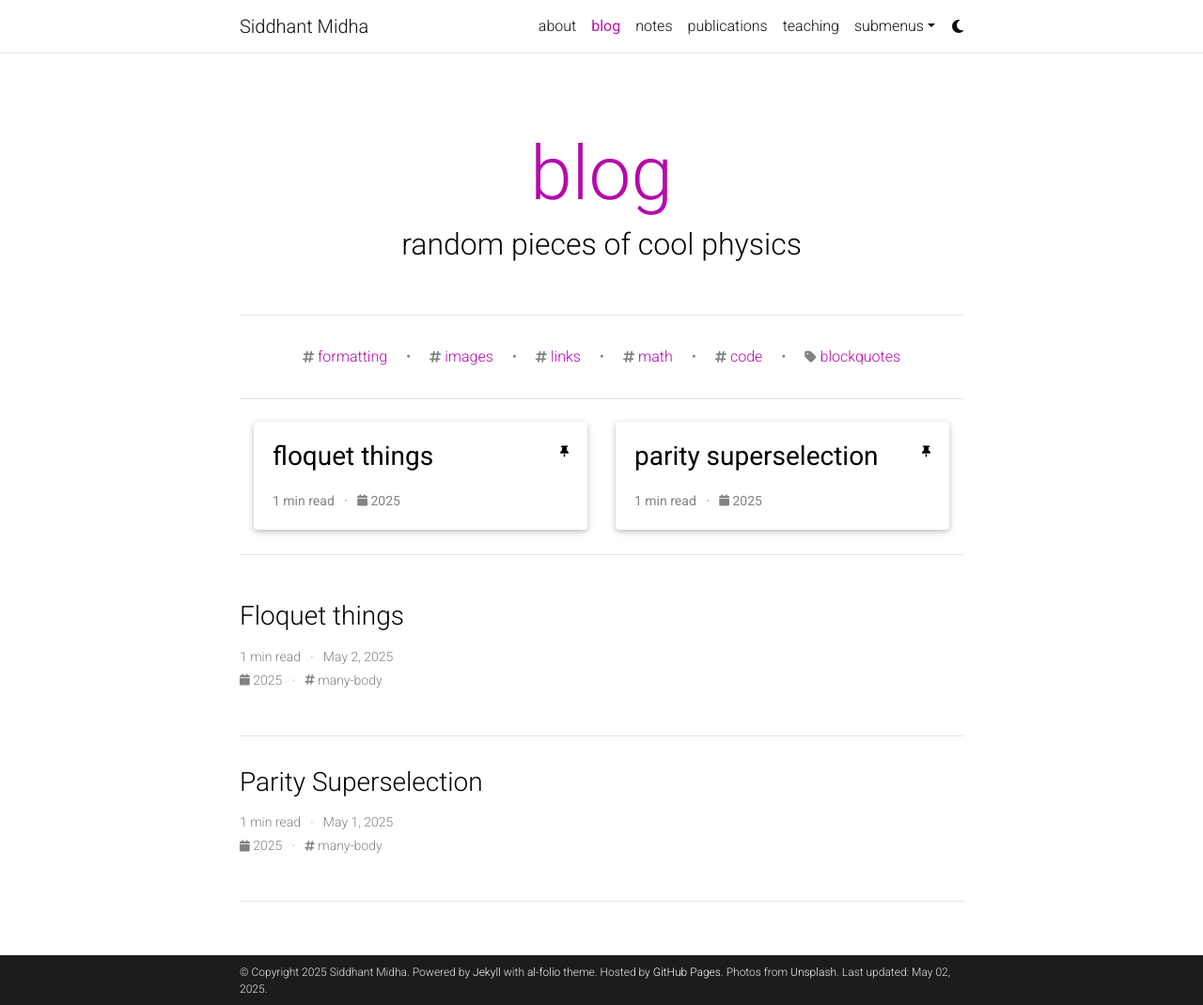
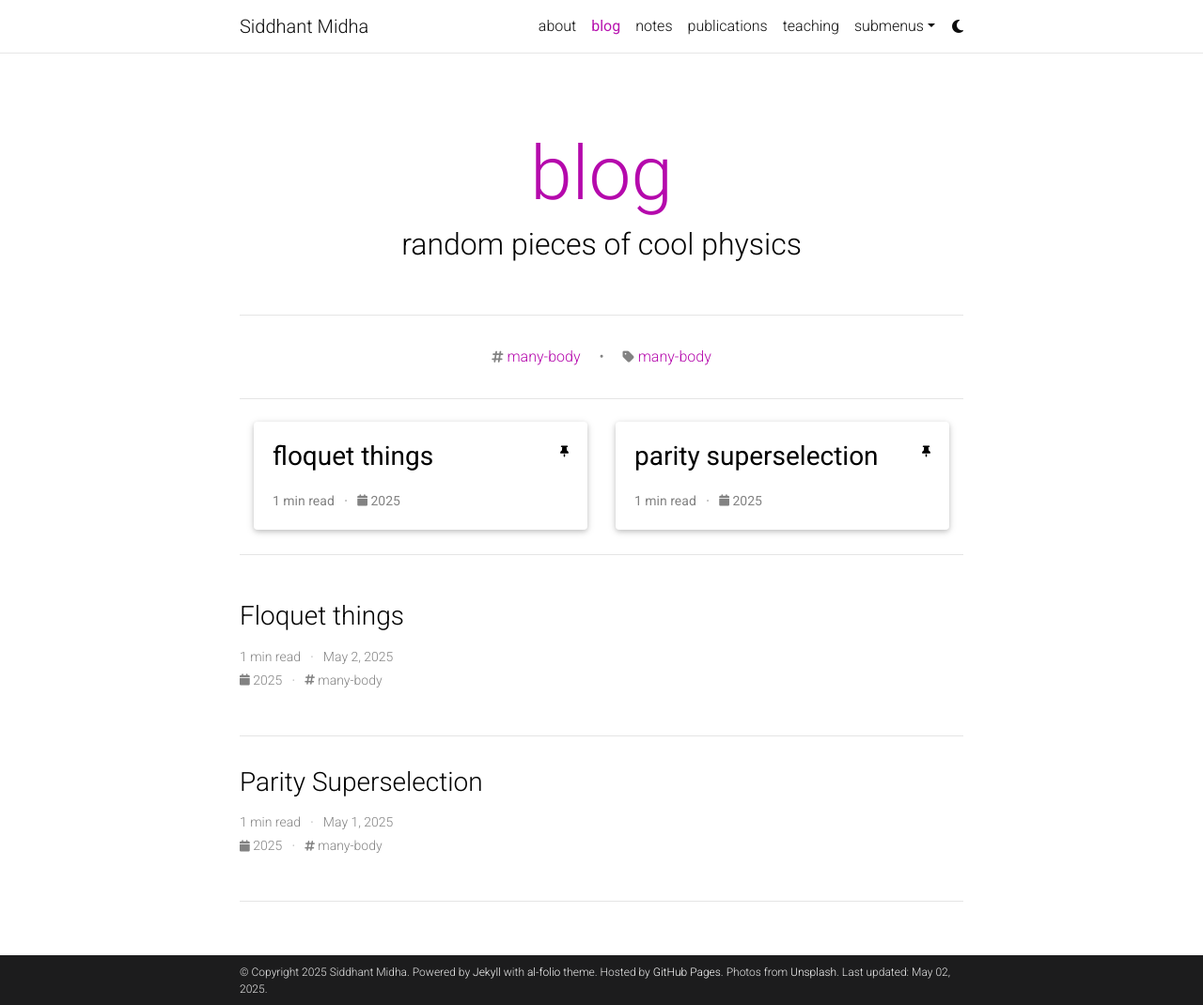
Before and after one commit to siddhant-midha/siddhant-midha.github.io, a Jekyll site: the page built from blog/index.html, in a window 1280 px wide and 1070 px high. Shown: the whole window at 94% size. Built offline with Jekyll 4.4.1, drawn with Linux system fonts in a browser that asks for light colours; the list of posts is cut into pages by our own code; comment, search, counter and statistics services are not loaded; a style sheet for code colours, icons or effects is not loaded.

Commit message:
fixing bib

```diff
--- a/_bibliography/papers.bib
+++ b/_bibliography/papers.bib
@@ -17,7 +17,6 @@
   note = {Publisher: Nature Publishing Group},
   keywords = {Electrical and electronic engineering, Superconducting properties and materials},
   pages = {1--8},
-  file = {Full Text PDF:/Users/siddhantm/Zotero/storage/J3L5PP9H/Arora et al. - 2025 - Steady-state dynamics and nonlocal correlations in thermoelectric Cooper pair splitters.pdf:application/pdf},
 }
 
 @article{midha_are_2024,
@@ -37,7 +36,6 @@
   year = {2024},
   note = {Publisher: IOP Publishing},
   pages = {135308},
-  file = {IOP Full Text PDF:/Users/siddhantm/Zotero/storage/XPXY8PHJ/Midha et al. - 2024 - Are symmetry protected topological phases immune to dephasing – a topological electronics perspecti.pdf:application/pdf},
 }
 
 @article{midha_optimized_2024,
@@ -54,7 +52,6 @@
   year = {2024},
   note = {Publisher: American Physical Society},
   pages = {014015},
-  file = {APS Snapshot:/Users/siddhantm/Zotero/storage/GSAUZCDN/PhysRevApplied.22.html:text/html;Full Text PDF:/Users/siddhantm/Zotero/storage/MFCQ6FWV/Midha et al. - 2024 - Optimized current-density reconstruction from wide-field quantum diamond magnetic field maps.pdf:application/pdf},
 }
 
 @misc{atallah_integer_2023,
@@ -69,7 +66,6 @@
   year = {2023},
   note = {arXiv:2309.15162 [quant-ph]},
   keywords = {Quantum Physics},
-  file = {Preprint PDF:/Users/siddhantm/Zotero/storage/G8H7WYLA/Atallah et al. - 2023 - Integer Factorization through Func-QAOA.pdf:application/pdf;Snapshot:/Users/siddhantm/Zotero/storage/2VRU5AYZ/2309.html:text/html},
 }
 
 @misc{midha_microscopics_2024,
@@ -84,7 +80,6 @@
   year = {2024},
   note = {arXiv:2411.12733 [cond-mat]},
   keywords = {Condensed Matter - Mesoscale and Nanoscale Physics},
-  file = {Preprint PDF:/Users/siddhantm/Zotero/storage/TJ7W4NF6/Midha et al. - 2024 - On the microscopics of proximity effects in one-dimensional superconducting hybrid systems.pdf:application/pdf;Snapshot:/Users/siddhantm/Zotero/storage/S63IPL8I/2411.html:text/html},
 }
 
 @misc{midha2025metrologyopenquantumsystems,
--- a/_config.yml
+++ b/_config.yml
@@ -266,8 +266,8 @@
     tag: '/blog/tag/:name/'
     category: '/blog/category/:name/'
 
-display_tags: ['formatting', 'images', 'links', 'math', 'code'] # these tags will be displayed on the front page of your blog
-display_categories: ['blockquotes'] # these categories will be displayed on the front page of your blog
+display_tags: ['many-body'] # these tags will be displayed on the front page of your blog
+display_categories: ['many-body'] # these categories will be displayed on the front page of your blog
 
 # -----------------------------------------------------------------------------
 # Jekyll Scholar
--- a/_layouts/bib.html
+++ b/_layouts/bib.html
@@ -144,6 +144,12 @@
           {%- if entry.arxiv %}
             <a href="http://arxiv.org/abs/{{ entry.arxiv }}" class="btn btn-sm z-depth-0" role="button">arXiv</a>
           {%- endif %}
+          {% if entry.url %}
+            <a href="{{ entry.url }}" class="btn btn-sm z-depth-0" role="button" target="_blank">Link</a>
+          {% endif %}
+          {% if entry.doi %}
+            <a href="https://doi.org/{{ entry.doi }}" class="btn btn-sm z-depth-0" role="button" target="_blank">DOI</a>
+          {% endif %}
           {%- if entry.bibtex_show %}
             <a class="bibtex btn btn-sm z-depth-0" role="button">Bib</a>
           {%- endif %}
```
